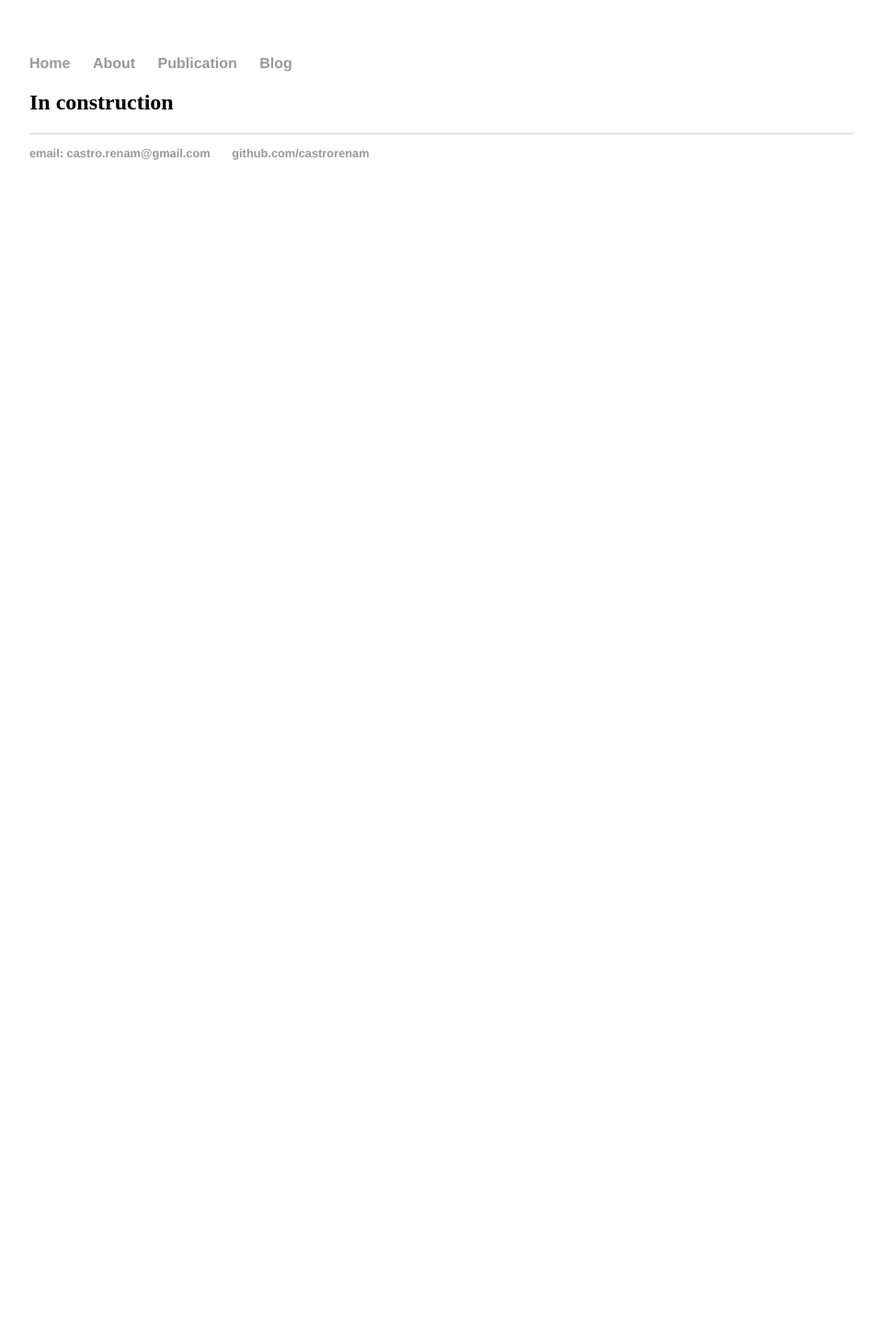
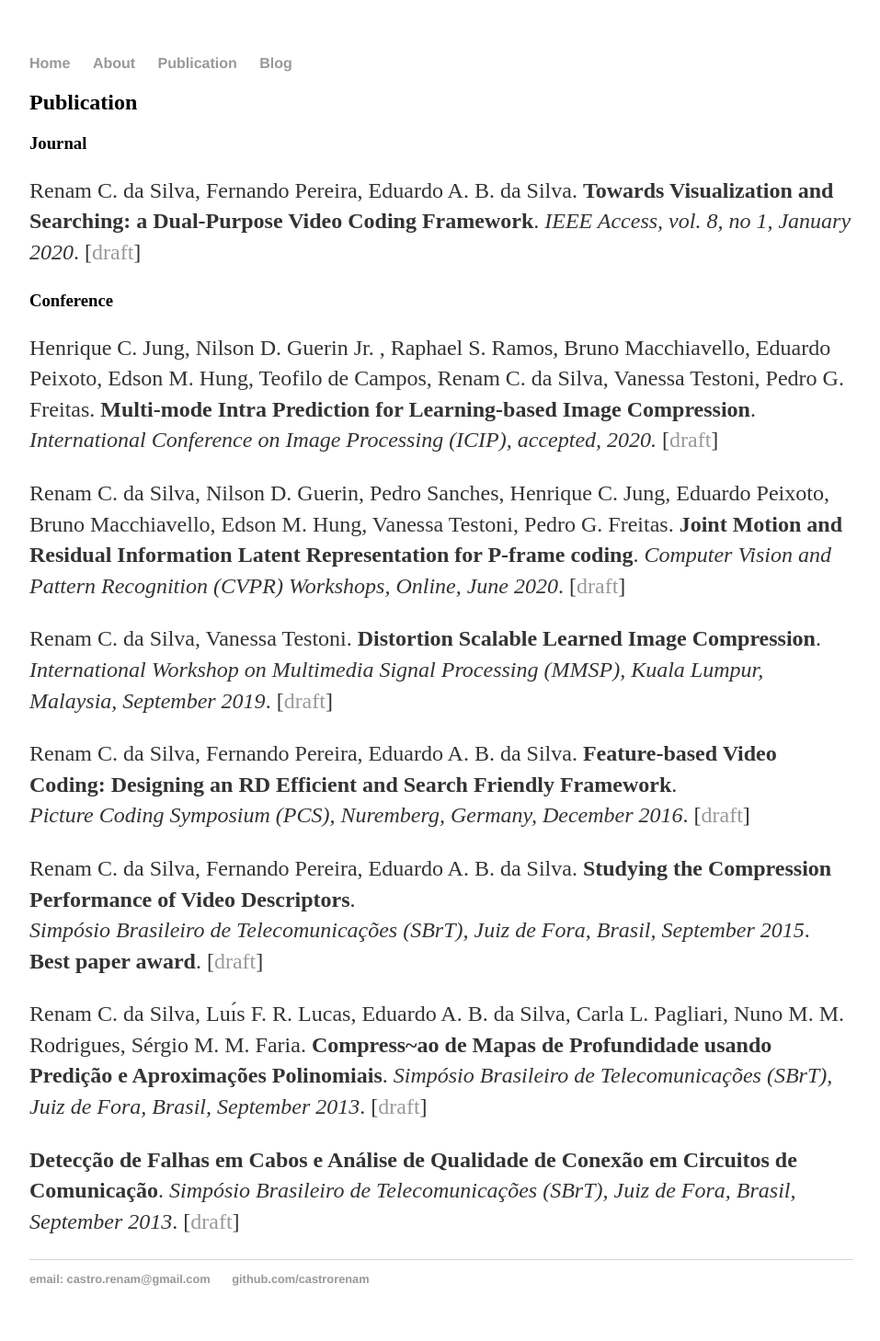
Before and after one commit to castrorenam/castrorenam.github.io, a Jekyll site: the page built from publication/index.md, in a window 1280 px wide. Shown: the whole page at 92% size, without its empty margins (160-1117 px from the left). Built offline with Jekyll 4.4.1, drawn with Linux system fonts in a browser that asks for light colours; before the commit the page ends 900 px from its top, so only the background shows below that.

Commit message:
Building website

```diff
--- a/publication/index.md
+++ b/publication/index.md
@@ -4,4 +4,28 @@
 date: 20-08-02
 ---
 
-## In construction
+## Publication
+
+### Journal
+
+Renam C. da Silva, Fernando Pereira, Eduardo A. B. da Silva. **Towards Visualization and Searching: a Dual-Purpose Video Coding Framework**. *IEEE Access, vol. 8, no 1, January 2020*. [[draft](./publication/2020/ieee_access.pdf)]
+
+### Conference
+
+Henrique C. Jung, Nilson D. Guerin Jr. , Raphael S. Ramos, Bruno Macchiavello, Eduardo Peixoto, Edson M. Hung, Teofilo de Campos, Renam C. da Silva, Vanessa Testoni, Pedro G. Freitas. **Multi-mode Intra Prediction for Learning-based Image Compression**. *International Conference on Image Processing (ICIP), accepted, 2020.* [[draft](./publication/2020/icip_2020.pdf)]
+
+Renam C. da Silva, Nilson D. Guerin, Pedro Sanches, Henrique C. Jung, Eduardo Peixoto, Bruno Macchiavello, Edson M. Hung, Vanessa Testoni, Pedro G. Freitas. **Joint Motion and Residual Information Latent Representation for P-frame coding**. *Computer Vision and Pattern Recognition (CVPR) Workshops, Online, June 2020*. [[draft](./publication/2020/cvprw_2020.pdf)]
+
+Renam C. da Silva, Vanessa Testoni. **Distortion Scalable Learned Image Compression**. *International Workshop on Multimedia Signal Processing (MMSP), Kuala Lumpur, Malaysia, September 2019*. [[draft](./publication/2019/mmsp_2019.pdf)]
+
+Renam C. da Silva, Fernando Pereira, Eduardo A. B. da Silva. **Feature-based Video Coding: Designing an RD Efficient and Search Friendly Framework**.
+*Picture Coding Symposium (PCS), Nuremberg, Germany, December 2016*. [[draft](./publication/2016/pcs2016.pdf)]
+
+Renam C. da Silva, Fernando Pereira, Eduardo A. B. da Silva. **Studying the Compression Performance of Video Descriptors**.
+*Simpósio Brasileiro de Telecomunicações (SBrT), Juiz de Fora, Brasil, September 2015*. **Best paper award**. [[draft](./publication/2015/srbr_2015.pdf)]
+
+
+Renam C. da Silva, Luı́s F. R. Lucas, Eduardo A. B. da Silva, Carla L. Pagliari, Nuno M. M. Rodrigues, Sérgio M. M. Faria. **Compress\~ao de Mapas de Profundidade usando Predição e Aproximações Polinomiais**. *Simpósio Brasileiro de Telecomunicações (SBrT), Juiz de Fora, Brasil, September 2013*. [[draft](./publication/2013/sbrt_2013.pdf)]
+
+
+**Detecção de Falhas em Cabos e Análise de Qualidade de Conexão em Circuitos de Comunicação**. *Simpósio Brasileiro de Telecomunicações (SBrT), Juiz de Fora, Brasil, September 2013*. [[draft](./publication/2013/sbrt_2013.pdf)]
```
